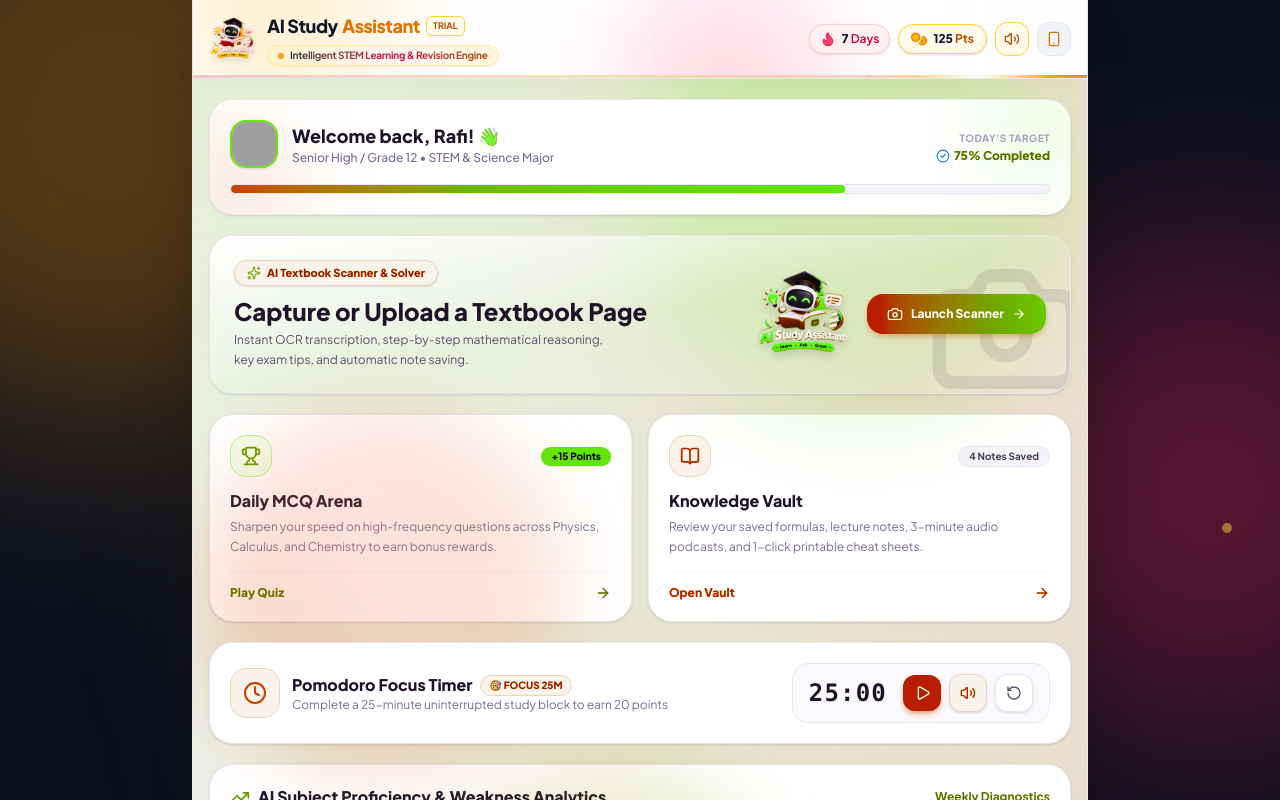
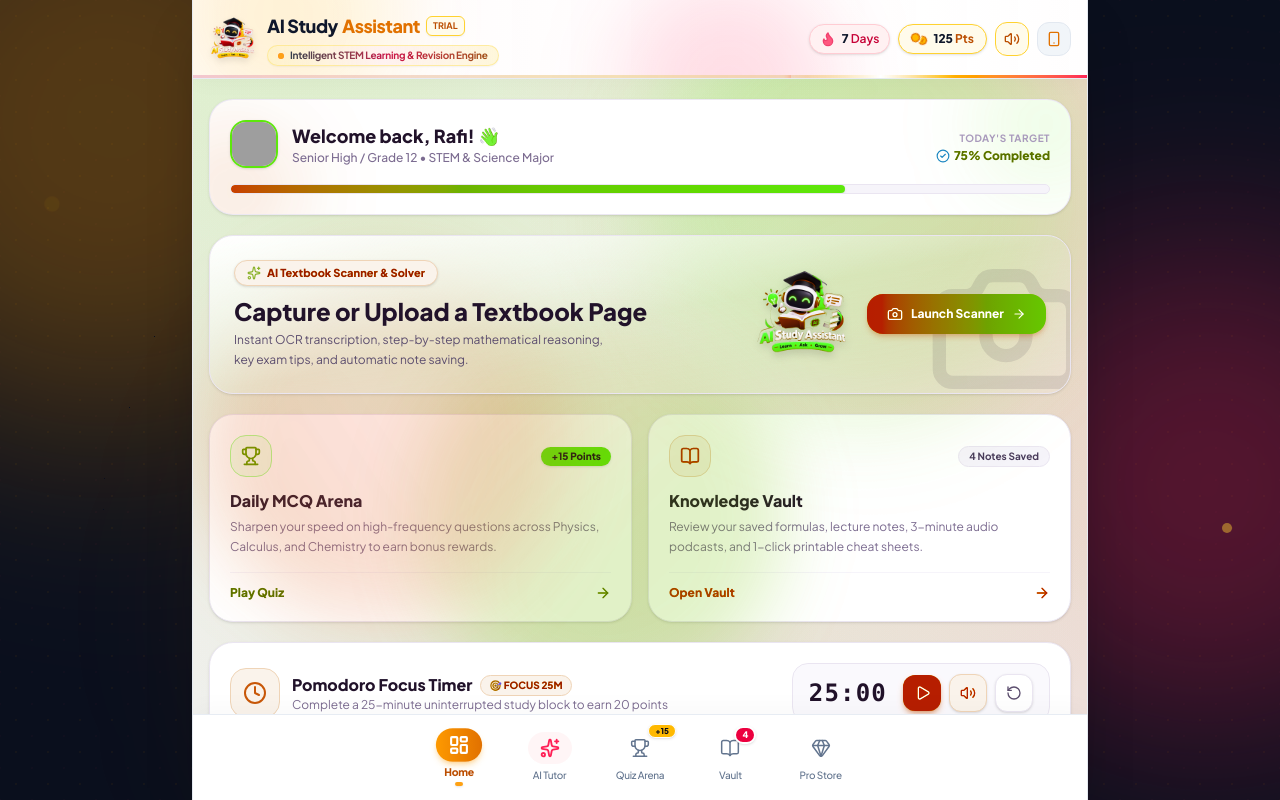
Before and after one commit to rokeyaag/ai-study-assistant, a React (Vite) app: page / in a window 1280 px wide. Shown: the top 800 px of the page. Built offline with nearby package versions, Linux system fonts and the light colour scheme; grey boxes are pictures that could not be loaded.

Commit message:
feat: freeze header and footer in 100vh app shell with smooth middle scroll

```diff
--- a/src/App.jsx
+++ b/src/App.jsx
@@ -41,16 +41,18 @@ const MainLayout = () => {
         <div className="absolute bottom-1/3 right-12 w-2.5 h-2.5 rounded-full bg-amber-300/60 animate-pulse"></div>
       </div>
 
-      <div className={`w-full mx-auto flex flex-col flex-1 relative z-10 ${
+      <div className={`w-full mx-auto flex flex-col relative z-10 ${
         isMobileFrame
-          ? 'mobile-device-shell bg-white/95 backdrop-blur-2xl border border-white/20 shadow-2xl'
-          : 'max-w-4xl bg-white/95 backdrop-blur-2xl shadow-2xl border-x border-slate-200/80 min-h-screen'
+          ? 'mobile-device-shell bg-white/95 backdrop-blur-2xl border border-white/20 shadow-2xl h-[94vh] max-h-[880px] overflow-hidden'
+          : 'max-w-4xl bg-white/95 backdrop-blur-2xl shadow-2xl border-x border-slate-200/80 h-screen max-h-screen overflow-hidden'
       }`}>
-        {/* Top Header */}
-        <Header isMobileFrame={isMobileFrame} setIsMobileFrame={setIsMobileFrame} />
+        {/* Top Header: Frozen at Top */}
+        <div className="shrink-0 z-30">
+          <Header isMobileFrame={isMobileFrame} setIsMobileFrame={setIsMobileFrame} />
+        </div>
 
-        {/* Dynamic View Router with Active Color-Shifting Aurora Animation */}
-        <main className="flex-1 px-4 py-5 bg-animated-aurora-active relative overflow-x-hidden">
+        {/* Dynamic View Router: Smooth Middle Scroll */}
+        <main className="flex-1 overflow-y-auto px-4 py-5 bg-animated-aurora-active relative overflow-x-hidden">
           {/* Vivid Floating Ambient Orbs inside main view with active multi-directional motion */}
           <div className="absolute -top-12 -right-12 w-80 h-80 sm:w-96 sm:h-96 bg-gradient-to-br from-amber-400/25 via-amber-300/20 to-orange-400/20 rounded-full blur-2xl pointer-events-none animate-float-active-1"></div>
           <div className="absolute top-1/3 -left-16 w-80 h-80 sm:w-96 sm:h-96 bg-gradient-to-tr from-rose-500/25 via-pink-400/20 to-rose-400/20 rounded-full blur-2xl pointer-events-none animate-float-active-2"></div>
@@ -62,8 +64,10 @@ const MainLayout = () => {
           {activeTab === 'store' && <SubscriptionStoreView />}
         </main>
 
-        {/* Bottom Tab Navigation */}
-        <BottomNavigation />
+        {/* Bottom Tab Navigation: Frozen at Bottom */}
+        <div className="shrink-0 z-30">
+          <BottomNavigation />
+        </div>
       </div>
 
       {/* Global Modals & Notifications */}
--- a/src/components/BottomNavigation.jsx
+++ b/src/components/BottomNavigation.jsx
@@ -59,7 +59,7 @@ export const BottomNavigation = () => {
   ];
 
   return (
-    <nav className="w-full mt-auto bg-white/95 backdrop-blur-2xl border-t border-slate-200/80 px-2 py-3 shadow-[0_-4px_25px_rgba(0,0,0,0.03)] relative z-20">
+    <nav className="w-full bg-white/95 backdrop-blur-2xl border-t border-slate-200/80 px-2 py-2 shadow-[0_-4px_25px_rgba(0,0,0,0.03)]">
       <div className="max-w-md mx-auto grid grid-cols-5 items-center justify-items-center gap-1">
         {tabs.map((tab) => {
           const Icon = tab.icon;
```
